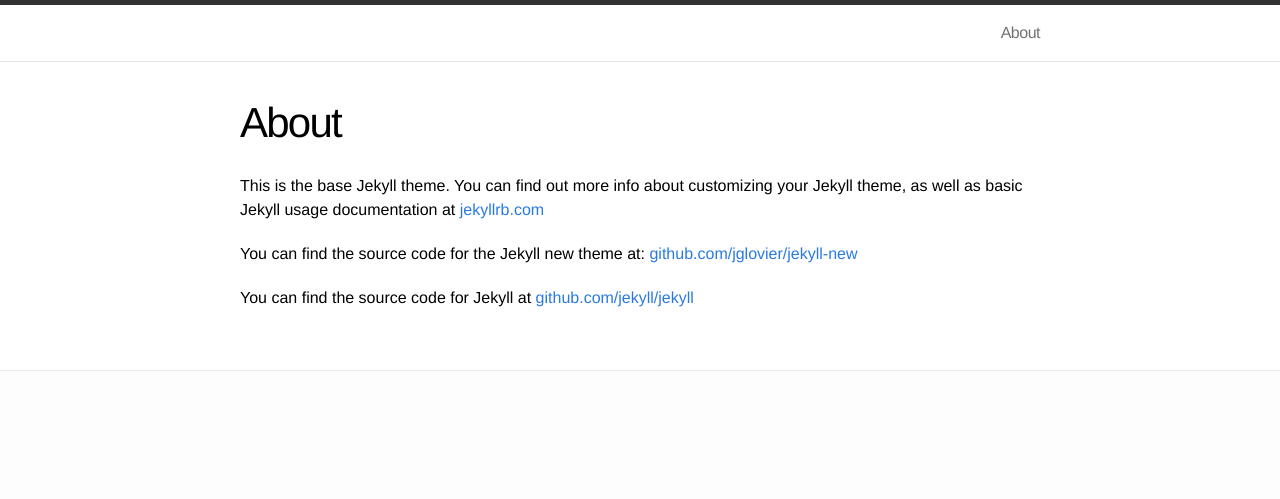
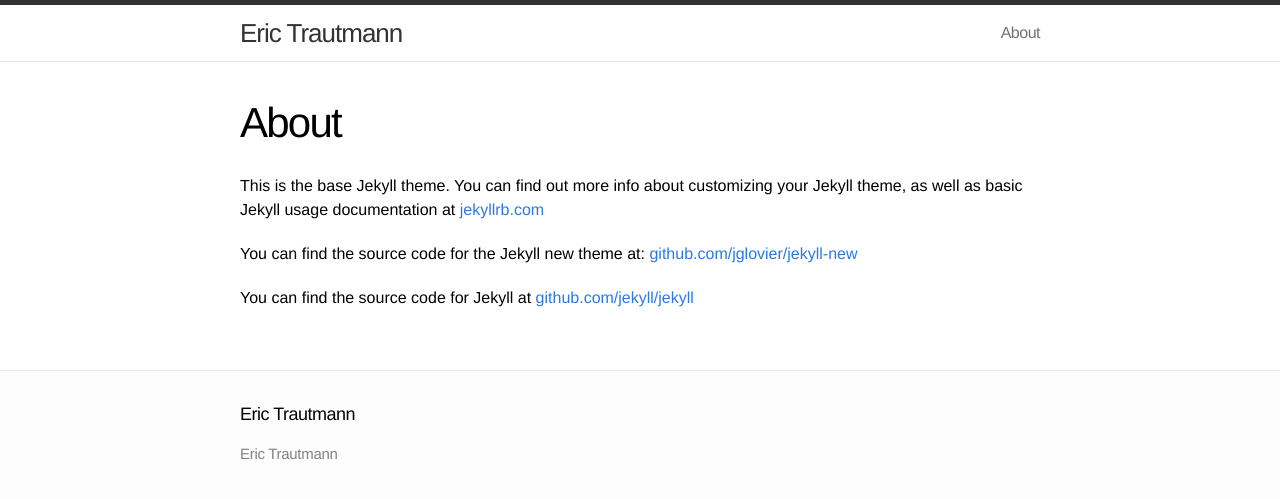
Before and after one commit to etrautmann/etrautmann, a Jekyll site: the page built from about.md, in a window 1280 px wide. Shown: the top 499 px of the page. Built offline with Jekyll 4.4.1, drawn with Linux system fonts in a browser that asks for light colours; Markdown is read by kramdown in place of the engine named in the settings; part of the change alters nothing that is shown.

Commit message:
updated _config

```diff
--- a/_config.yml
+++ b/_config.yml
@@ -1,26 +1,35 @@
+# Dependencies
+markdown:         redcarpet
+redcarpet:
+  extensions: ["tables"]
 
+pygments:         true
 
-pygments: false
-lsi: false
-permalink: /:year/:month/:day/:title.html
-# paginate: 50
-markdown: rdiscount
-# enables SmartyPants (nice curly quotation marks, em/en dashes, elipses, etc):
-rdiscount:
-   extensions: [smart]
-# Since GH pages override this to "true", we test this value to see if we are running locally
-safe: false
-include: [".well-known"]
+# Permalinks
+permalink:        pretty
 
-# Site settings
-# title: Your awesome title
-# email: your-email@domain.com
-# description: "Write an awesome description for your new site here. You can edit this line in _config.yml. It will appear in your document head meta (for Google search results) and in your feed.xml site description."
-# baseurl: ""
-# url: "http://yourdomain.com"
-# twitter_username: jekyllrb
-# github_username:  jekyll
+# Setup
+title:            Eric Trautmann
+tagline:          'asdfasdfasdfasdf'
 
-# Build settings
-# markdown: kramdown
-# permalink: pretty
+author:
+  name:           'Eric Trautmann'
+
+paginate:         1
+
+# Custom vars
+version:          1.0.0
+
+github:
+  repo:           github.com/etrautmann/etrautmann.github.io
+
+# This is the list of pages to incldue in the header of the website.
+pages_list:
+  About: '/about/'
+  Archive: '/archive/'
+  Feed: '/atom.xml'
+
+# Allow URL Redirects:
+#  * https://help.github.com/articles/redirects-on-github-pages
+gems:
+  - jekyll-redirect-from
```
